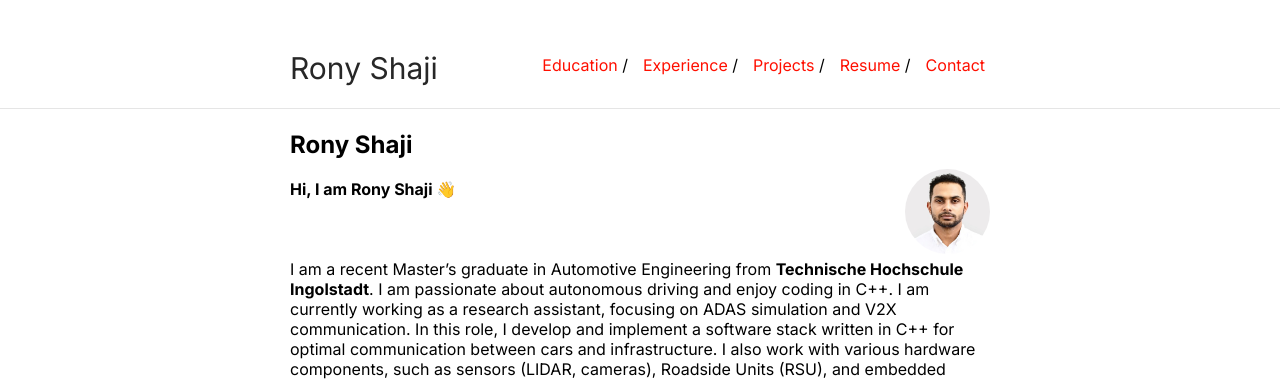
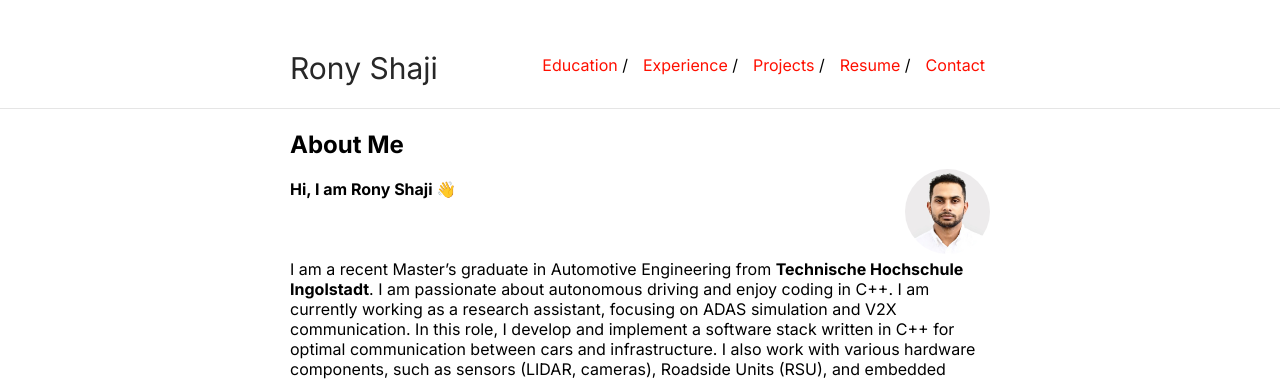
Before and after one commit to ronyshaji/ronyshaji.github.io, a Jekyll site: the page built from index.md, in a window 1280 px wide. Shown: the top 381 px of the page. Built offline with Jekyll 4.4.1, drawn with Linux system fonts in a browser that asks for light colours; our own code applies the rules of GitHub Pages for plain Markdown files.

Commit message:
Changed the about me section

```diff
--- a/index.md
+++ b/index.md
@@ -2,7 +2,7 @@
 layout: default
 ---
 
-## Rony Shaji
+## About Me
 
 <img class="profile-picture" src="rony.jpg">
 
```
